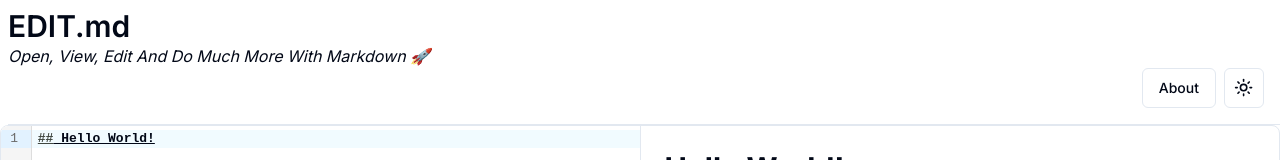
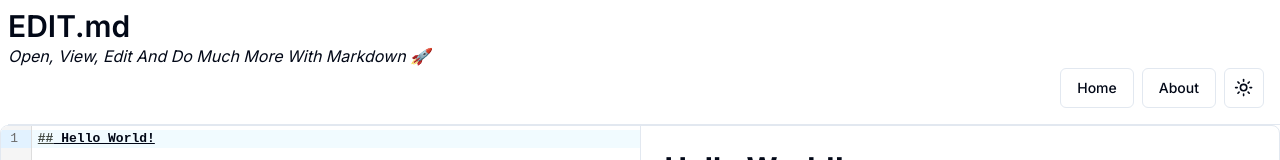
Before and after one commit to alanJames00/edit-md, a Next.js app: page / in a window 1280 px wide. Shown: the top 160 px of the page. Built offline with nearby package versions, Linux system fonts and the light colour scheme.

Commit message:
update page header

```diff
--- a/app/components/page-header.tsx
+++ b/app/components/page-header.tsx
@@ -1,6 +1,6 @@
 import { ModeToggle } from "@/components/ThemeBtn";
 import { Button } from "@/components/ui/button"
-
+import Link from "next/link";
 
 export default function PageHeader() {
 
@@ -10,7 +10,8 @@
             <h1 className=" italic">Open, View, Edit And Do Much More With Markdown 🚀</h1>
 
             <div className=" flex justify-end mr-4 space-x-2">
-              <Button variant="outline">About</Button>
+              <Link href={'/'}><Button variant="outline">Home</Button></Link>
+              <Link href={'/about'}><Button variant="outline">About</Button></Link>
               <ModeToggle />
             </div>
 
```
